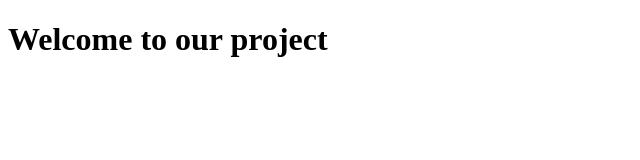
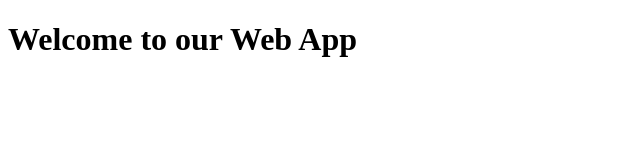
Before and after one commit to umbereye27/Bundle-2, a plain HTML site: page index.html in a window 1280 px wide. Shown: the whole page, without its empty margins (0-640 px from the left). Drawn offline with Linux system fonts and the light colour scheme.

Commit message:
Update homepage content

```diff
--- a/index.html
+++ b/index.html
@@ -6,6 +6,6 @@
     <title>Document</title>
 </head>
 <body>
-    <h1>Welcome to our project</h1>
+    <h1>Welcome to our Web App </h1>
 </body>
 </html>
```
